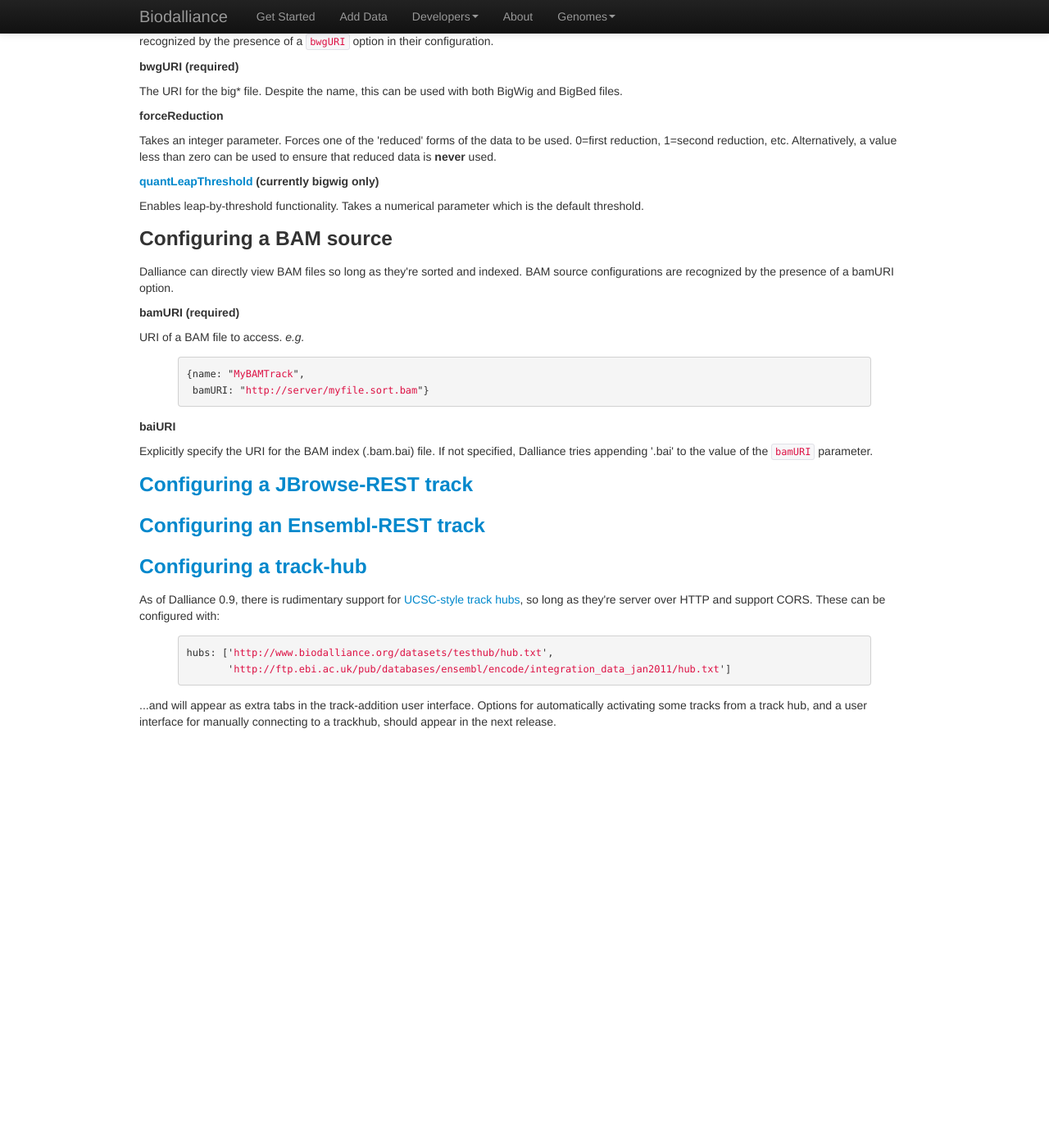
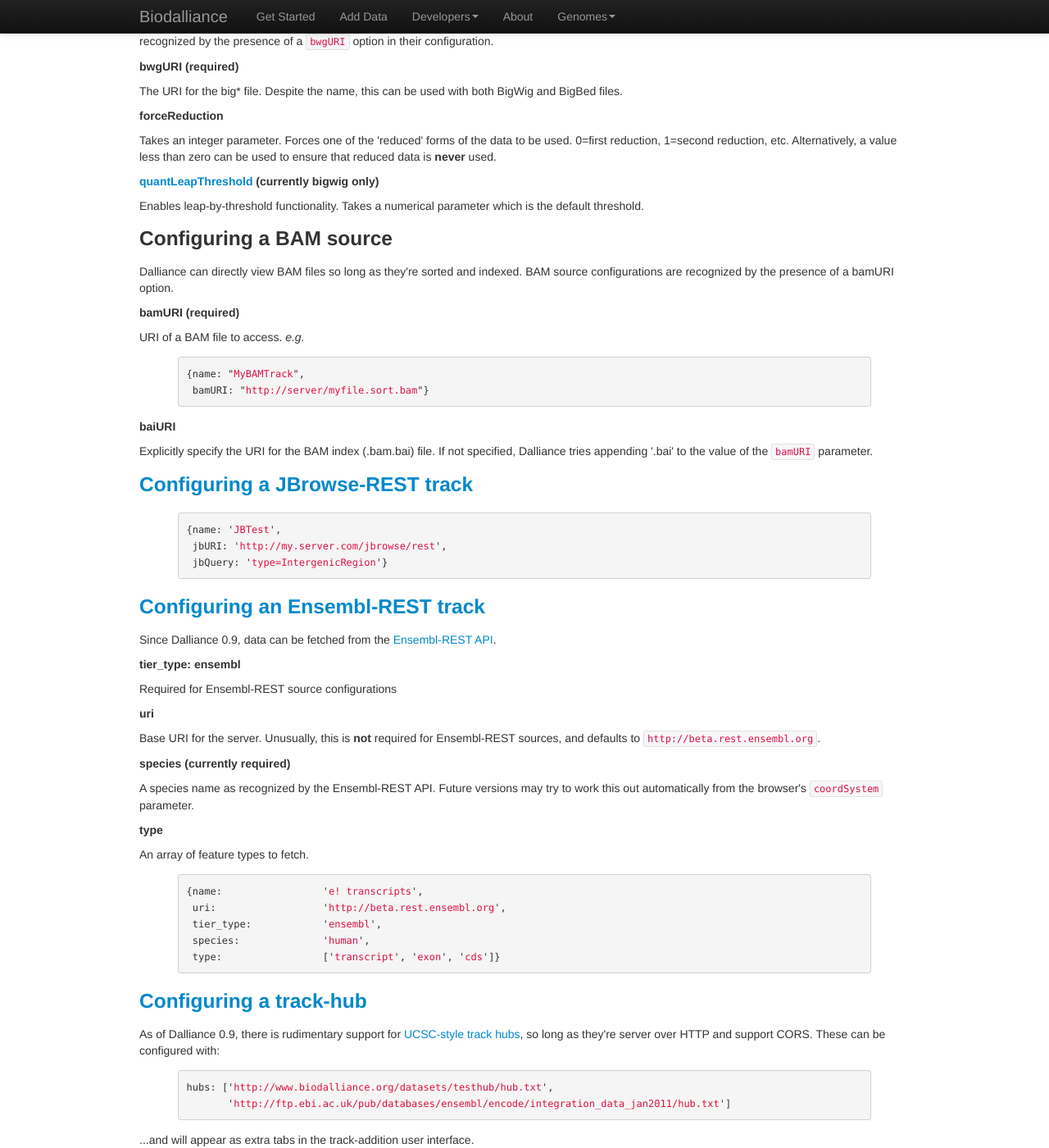
Before and after one commit to biodalliance/dalliance-web, a Jekyll site: the page built from config.html, in a window 1280 px wide and 1400 px high, scrolled down 1912 px. Shown: the whole window at 82% size. Built offline with Jekyll 4.4.1, drawn with Linux system fonts in a browser that asks for light colours; before the commit the page ends 2802 px from its top, so only the background shows below that.

Commit message:
Website updates.

```diff
--- a/config.html
+++ b/config.html
@@ -164,7 +164,42 @@
 
 <h3><a id='jbrowse-rest'>Configuring a JBrowse-REST track</a></h3>
 
+{%highlight javascript%}
+{name: 'JBTest',
+ jbURI: 'http://my.server.com/jbrowse/rest',
+ jbQuery: 'type=IntergenicRegion'}
+{%endhighlight%}
+
 <h3><a id='ensembl-rest'>Configuring an Ensembl-REST track</a></h3>
+
+Since Dalliance 0.9, data can be fetched from the <a href='http://beta.rest.ensembl.org/'>Ensembl-REST API</a>.
+
+<h5>tier_type: ensembl</h5>
+
+Required for Ensembl-REST source configurations
+
+<h5>uri</h5>
+
+Base URI for the server.  Unusually, this is <b>not</b> required for Ensembl-REST
+sources, and defaults to <code>http://beta.rest.ensembl.org</code>.
+
+<h5>species (currently required)</h5>
+
+A species name as recognized by the Ensembl-REST API.  Future versions may
+try to work this out automatically from the browser's <code>coordSystem</code>
+parameter.
+
+<h5>type</h5>
+
+An array of feature types to fetch.
+
+{%highlight javascript%}
+{name:                 'e! transcripts',
+ uri:                  'http://beta.rest.ensembl.org',
+ tier_type:            'ensembl',
+ species:              'human',
+ type:                 ['transcript', 'exon', 'cds']}
+{%endhighlight%}
 
 <h3><a id='hub'>Configuring a track-hub</a></h3>
 
@@ -177,6 +212,3 @@
 {%endhighlight%}
 
 ...and will appear as extra tabs in the track-addition user interface.
-
-Options for automatically activating some tracks from a track hub, and a user interface
-for manually connecting to a trackhub, should appear in the next release.
--- a/embed.html
+++ b/embed.html
@@ -7,7 +7,7 @@
 almost any web page, e.g.:
 </p>
 
-<script language="javascript" src"{{site.uiprefix}}/dalliance-compiled.js"></script>
+<script language="javascript" src="{{site.uiprefix}}/dalliance-compiled.js"></script>
 <script language="javascript">
   new Browser({
     chr:          '22',
```
Also changed, not shown: human37.html (+5 -2 lines).
